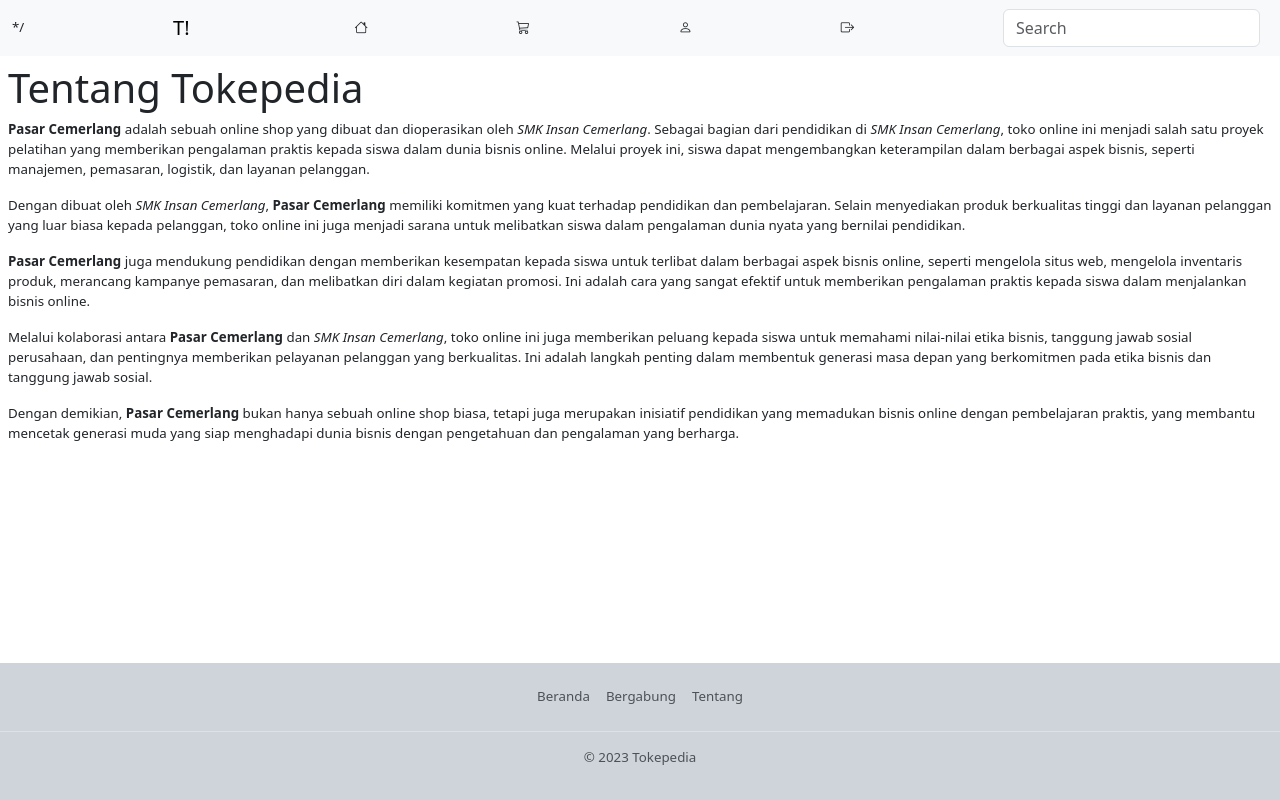
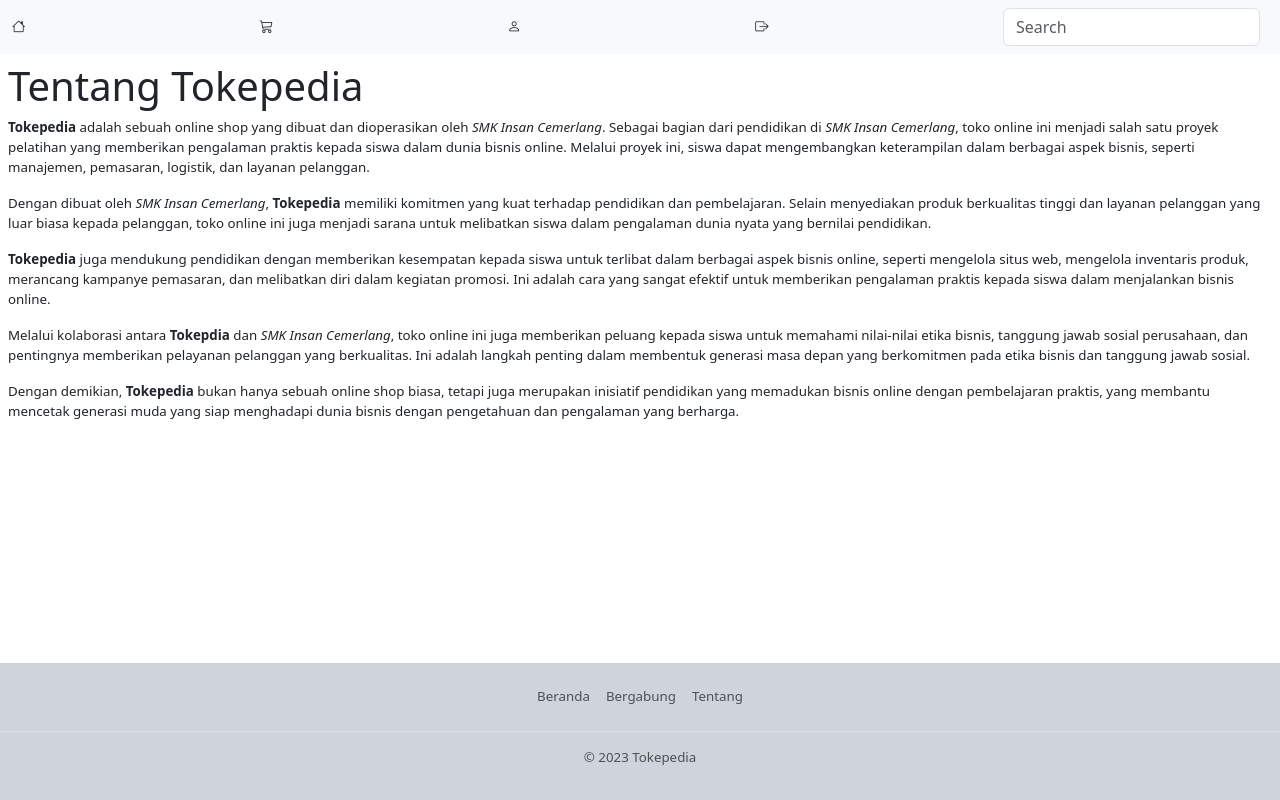
Before and after one commit to Fachrytb/Pasarcemerlang, a plain HTML site: page tentang.html in a window 1280 px wide. Drawn offline with nearby package versions, Linux system fonts and the light colour scheme.

Commit message:
update isi tentang.html

```diff
--- a/tentang.html
+++ b/tentang.html
@@ -39,7 +39,7 @@
 
     <nav class="navbar bg-body-tertiary">
       <div class="container-fluid">
-       */ <a class="navbar-brand" href="#">T!</a>
+
         <a class="nav-link active" aria-current="page" href="#"><i class="bi bi-house"></i></a>
         <a class="nav-link" href="#"><i class="bi bi-cart3"></i></a>
         <a class="nav-link" href="#"><i class="bi bi-person"></i></a>
@@ -57,7 +57,7 @@
 
 
                 <p>
-                    <strong>Pasar Cemerlang</strong> adalah sebuah online shop yang dibuat dan dioperasikan oleh
+                    <strong>Tokepedia</strong> adalah sebuah online shop yang dibuat dan dioperasikan oleh
                     <em>SMK Insan Cemerlang</em>. Sebagai bagian dari pendidikan di <em>SMK Insan Cemerlang</em>, toko
                     online ini menjadi salah satu proyek pelatihan yang memberikan pengalaman praktis kepada siswa dalam
                     dunia bisnis online. Melalui proyek ini, siswa dapat mengembangkan keterampilan dalam berbagai aspek
@@ -65,14 +65,14 @@
                 </p>
 
                 <p>
-                    Dengan dibuat oleh <em>SMK Insan Cemerlang</em>, <strong>Pasar Cemerlang</strong> memiliki komitmen
+                    Dengan dibuat oleh <em>SMK Insan Cemerlang</em>, <strong>Tokepedia</strong> memiliki komitmen
                     yang kuat terhadap pendidikan dan pembelajaran. Selain menyediakan produk berkualitas tinggi dan
                     layanan pelanggan yang luar biasa kepada pelanggan, toko online ini juga menjadi sarana untuk
                     melibatkan siswa dalam pengalaman dunia nyata yang bernilai pendidikan.
                 </p>
 
                 <p>
-                    <strong>Pasar Cemerlang</strong> juga mendukung pendidikan dengan memberikan kesempatan kepada siswa
+                    <strong>Tokepedia</strong> juga mendukung pendidikan dengan memberikan kesempatan kepada siswa
                     untuk terlibat dalam berbagai aspek bisnis online, seperti mengelola situs web, mengelola inventaris
                     produk, merancang kampanye pemasaran, dan melibatkan diri dalam kegiatan promosi. Ini adalah cara
                     yang sangat efektif untuk memberikan pengalaman praktis kepada siswa dalam menjalankan bisnis
@@ -80,7 +80,7 @@
                 </p>
 
                 <p>
-                    Melalui kolaborasi antara <strong>Pasar Cemerlang</strong> dan <em>SMK Insan Cemerlang</em>, toko
+                    Melalui kolaborasi antara <strong>Tokepdia</strong> dan <em>SMK Insan Cemerlang</em>, toko
                     online ini juga memberikan peluang kepada siswa untuk memahami nilai-nilai etika bisnis, tanggung
                     jawab sosial perusahaan, dan pentingnya memberikan pelayanan pelanggan yang berkualitas. Ini adalah
                     langkah penting dalam membentuk generasi masa depan yang berkomitmen pada etika bisnis dan tanggung
@@ -88,7 +88,7 @@
                 </p>
 
                 <p>
-                    Dengan demikian, <strong>Pasar Cemerlang</strong> bukan hanya sebuah online shop biasa, tetapi juga
+                    Dengan demikian, <strong>Tokepedia</strong> bukan hanya sebuah online shop biasa, tetapi juga
                     merupakan inisiatif pendidikan yang memadukan bisnis online dengan pembelajaran praktis, yang
                     membantu mencetak generasi muda yang siap menghadapi dunia bisnis dengan pengetahuan dan pengalaman
                     yang berharga.
```
